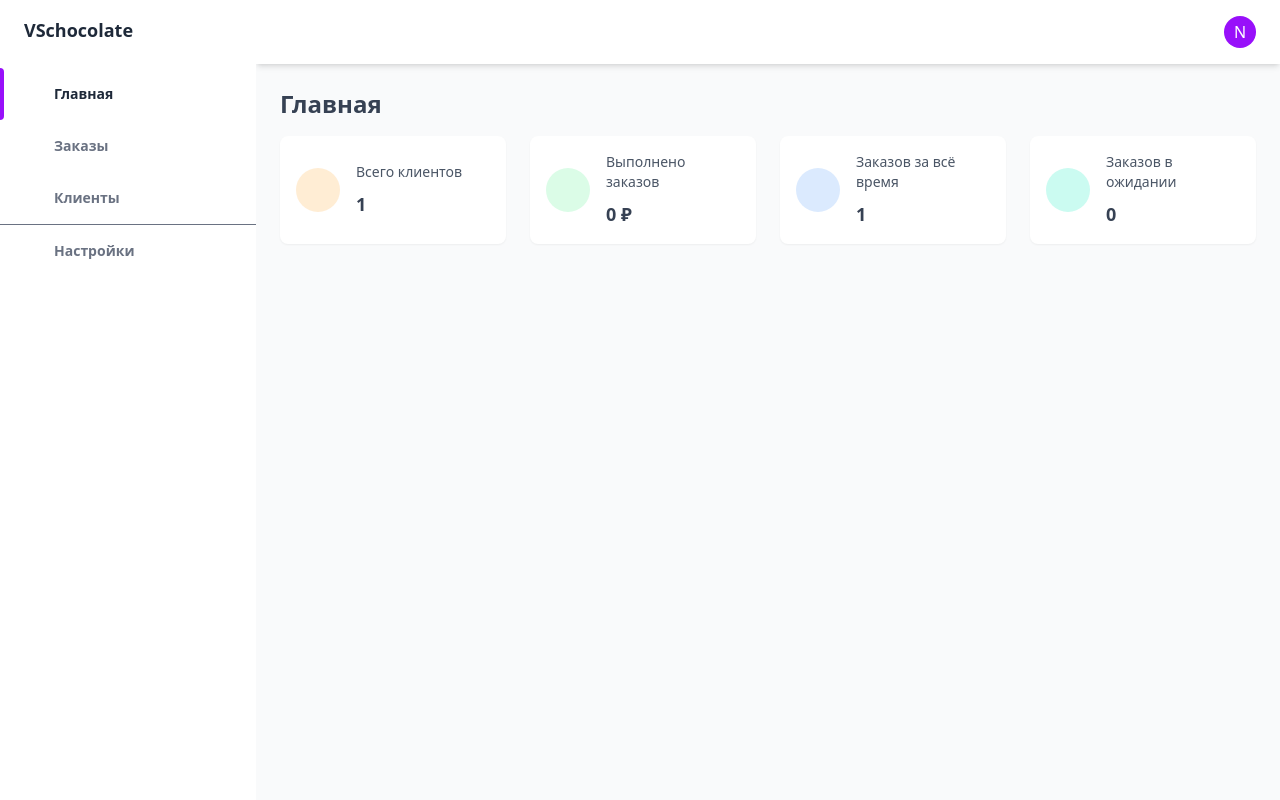
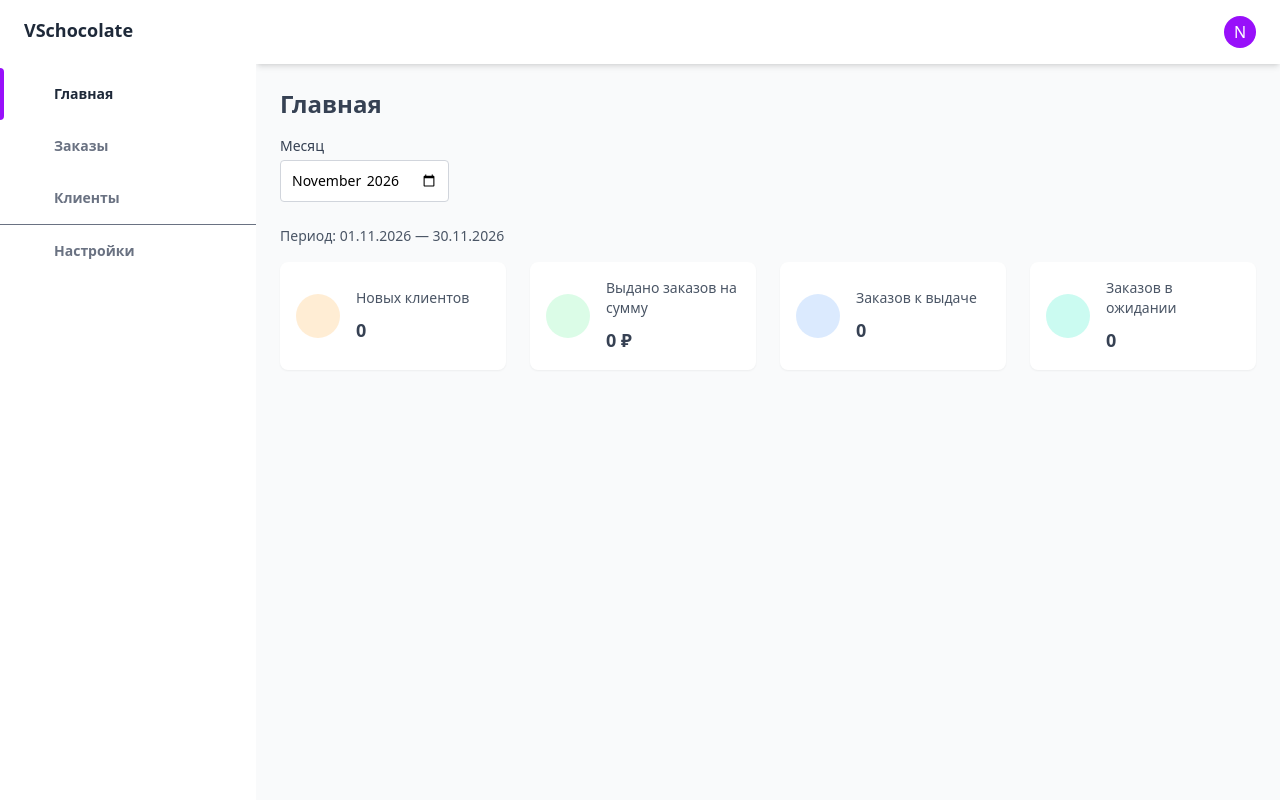
Before and after one commit to vasya2314/vschocolate, a Laravel app: page /dashboard in a window 1280 px wide. Run offline with Laravel 12, Linux system fonts and the light colour scheme; a user stored in the database is signed in; tables that the repository leaves empty hold one stand-in row (values such as "Sample post"); style sheets or scripts are compiled from the project's sources; parts of the project's set-up code (start-up, migrations or seed data) failed here and were passed over; some libraries are stand-ins or nearby versions; some web fonts are replaced.

Commit message:
add dashboard filter

```diff
--- a/app/Http/Controllers/DashboardController.php
+++ b/app/Http/Controllers/DashboardController.php
@@ -2,19 +2,27 @@
 
 namespace App\Http\Controllers;
 
-use App\Actions\Auth\LoginUserAction;
-use App\Http\Requests\Auth\LoginRequest;
-use App\Models\Client;
+use Carbon\Carbon;
 use Illuminate\Contracts\View\Factory;
 use Illuminate\Contracts\View\View;
 use Illuminate\Foundation\Application;
-use Illuminate\Http\RedirectResponse;
 use Illuminate\Http\Request;
 
 class DashboardController extends Controller
 {
-    public function index(): Factory|Application|View
+    public function index(Request $request): Factory|Application|View
     {
-        return view('pages.dashboard');
+        // Месяц в формате Y-m, по умолчанию — текущий
+        $from = Carbon::now()->startOfMonth();
+        $month = $request->query('month');
+        if (is_string($month) && preg_match('/^\d{4}-(0[1-9]|1[0-2])$/', $month)) {
+            $from = Carbon::createFromFormat('!Y-m', $month);
+        }
+
+        return view('pages.dashboard', [
+            'month' => $from->format('Y-m'),
+            'from' => $from,
+            'to' => $from->copy()->endOfMonth(),
+        ]);
     }
 }
--- a/app/View/Composers/Blocks/StatsBlockComposers.php
+++ b/app/View/Composers/Blocks/StatsBlockComposers.php
@@ -4,7 +4,7 @@ namespace App\View\Composers\Blocks;
 
 use App\Models\Client;
 use App\Models\Order;
-use Illuminate\Support\Facades\Cache;
+use Carbon\Carbon;
 use Illuminate\View\View;
 
 class StatsBlockComposers
@@ -19,38 +19,41 @@ class StatsBlockComposers
      */
     public function compose(View $view): void
     {
+        $data = $view->getData();
+        $from = $data['from'] ?? Carbon::now()->startOfDay();
+        $to = $data['to'] ?? Carbon::now()->endOfDay();
+        $period = [$from, $to];
+
         $view->with('items', [
             [
-                'name' => 'Всего клиентов',
+                'name' => 'Новых клиентов',
                 'classes' => 'text-orange-500 bg-orange-100',
                 'icon' => 'bi bi-person-arms-up',
-                'value' => Cache::remember('stats_total_clients', 60 * 60 * 3, function() {
-                    return Client::all()->count();
-                }),
+                'value' => Client::whereBetween('created_at', $period)->count(),
             ],
             [
-                'name' => 'Выполнено заказов',
+                'name' => 'Выдано заказов на сумму',
                 'classes' => 'text-green-500 bg-green-100',
                 'icon' => 'bi bi-cash',
-                'value' => Cache::remember('stats_total_completed_orders', 60 * 60 * 3, function() {
-                    return kopToRubView(Order::where('status', Order::STATUS_COMPLETE)->sum('amount_total'));
-                }),
+                'value' => kopToRubView(
+                    Order::where('status', Order::STATUS_COMPLETE)
+                        ->whereBetween('date_issue', $period)
+                        ->sum('amount_total')
+                ),
             ],
             [
-                'name' => 'Заказов за всё время',
+                'name' => 'Заказов к выдаче',
                 'classes' => 'text-blue-500 bg-blue-100',
                 'icon' => 'bi bi-cart2',
-                'value' => Cache::remember('stats_total_orders', 60 * 60 * 3, function() {
-                    return Order::all()->count();
-                }),
+                'value' => Order::whereBetween('date_issue', $period)->count(),
             ],
             [
                 'name' => 'Заказов в ожидании',
                 'classes' => 'text-teal-500 bg-teal-100',
                 'icon' => 'bi bi-card-checklist',
-                'value' => Cache::remember('stats_total_pending_orders', 60 * 60 * 3, function() {
-                    return Order::whereIn('status', [Order::STATUS_PROGRESS, Order::STATUS_ACCEPT])->count();
-                }),
+                'value' => Order::whereIn('status', [Order::STATUS_PROGRESS, Order::STATUS_ACCEPT])
+                    ->whereBetween('date_issue', $period)
+                    ->count(),
             ],
         ]);
     }
--- a/resources/views/pages/dashboard.blade.php
+++ b/resources/views/pages/dashboard.blade.php
@@ -5,6 +5,32 @@
 <x-layouts.main title="{{ $title }}">
     <div>
         <x-ui.title.h-2 label="{{ $title }}" class="mt-6" />
-        <x-blocks.stats />
+
+        <form
+            action="{{ route('dashboard.index') }}"
+            method="GET"
+            class="flex flex-wrap items-end gap-4 mb-6"
+        >
+            <label class="block text-sm">
+                <span class="text-gray-700">Месяц</span>
+                <input
+                    type="month"
+                    name="month"
+                    value="{{ $month }}"
+                    class="appearance-none p-2.5 rounded-sm border border-gray-300 block mt-1 text-sm form-input bg-white focus:border-purple-400 focus:outline-none focus:shadow-outline-purple"
+                    onchange="this.form.submit()"
+                />
+            </label>
+
+            @if(request()->has('month'))
+                <x-ui.form.button-a href="{{ route('dashboard.index') }}" label="Текущий месяц" class="py-2.5" />
+            @endif
+        </form>
+
+        <p class="mb-4 text-sm text-gray-600">
+            Период: {{ $from->format('d.m.Y') }} — {{ $to->format('d.m.Y') }}
+        </p>
+
+        <x-blocks.stats :from="$from" :to="$to" />
     </div>
 </x-layouts.main>
```
